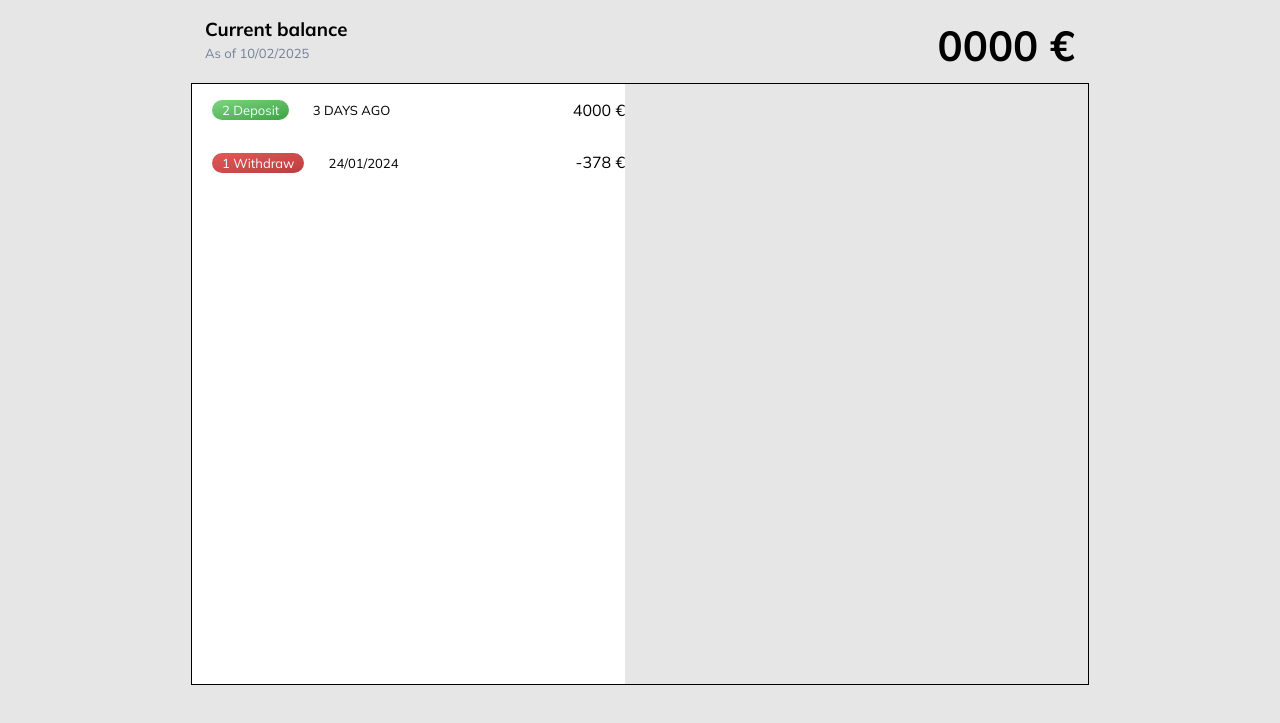
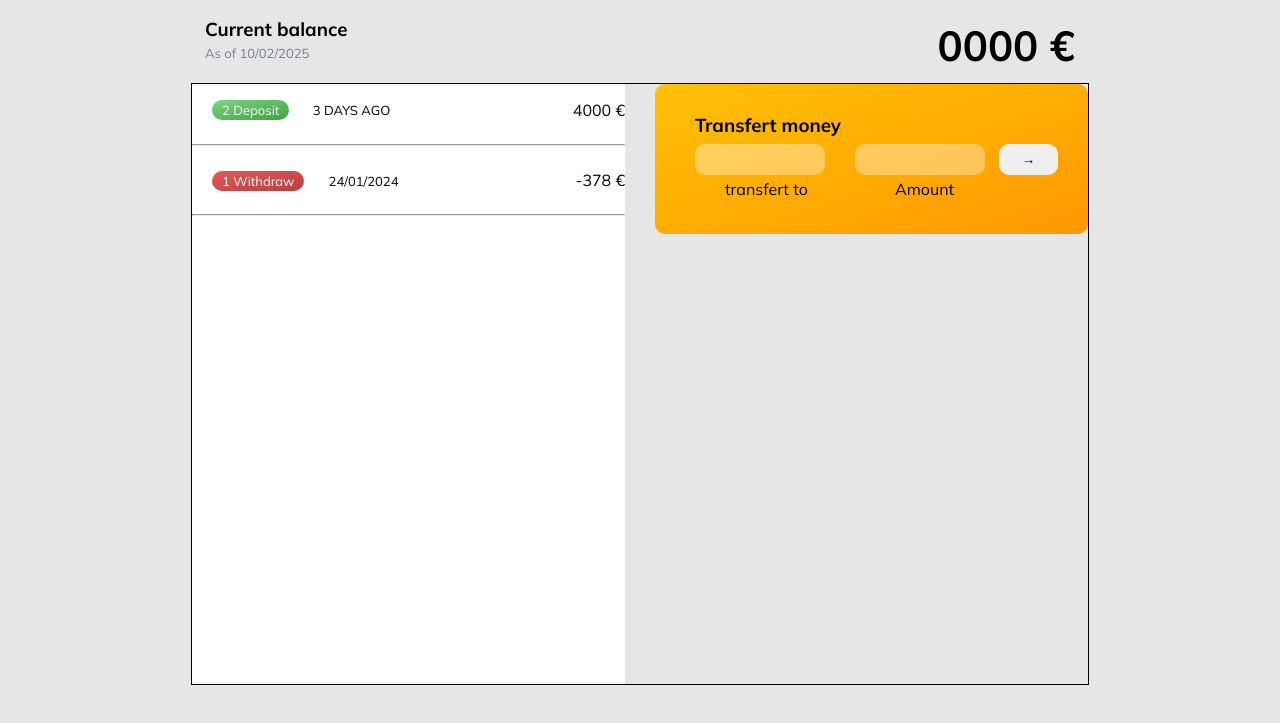
Before and after one commit to geeksunUC/bank-js-project, a plain HTML site: page index.html in a window 1280 px wide. Shown: the part 53-776 px from the top of the page. Drawn offline with Linux system fonts and the light colour scheme.

Commit message:
styling the transfert box

```diff
--- a/index.html
+++ b/index.html
@@ -41,6 +41,7 @@
                 </div>
                 <p class="deposit-amount">4000 &euro;</p>
             </div>
+            <hr>
             <div class="withdraw-container">
                 <div class="withdraw-info">
                     <span class="withdraw">1 Withdraw</span>
@@ -48,10 +49,17 @@
                 </div>
                 <p class="withdraw-amount">-378 &euro;</p>
             </div>
+            <hr>
          </section>
          <!-- /////////////// right /////// -->
          <section class="right">
-
+            <form class="transfert-box">
+                <h3>Transfert money</h3>
+                <input class="transfert-input" type="text">
+                <label class="transfert-to" for="">transfert to</label>
+                <input class="amout-transfert-box-input" type="number">
+                <label class="amount-transfert-label" for="">Amount</label>
+                <button class="btn-transfert-box">→</button>
          </section>
     </section>
     <!-- /////////////////// section of  movements  ////////// -->
--- a/style.css
+++ b/style.css
@@ -98,6 +98,7 @@ header span {
 .right {
     width: 50%;
     margin-left: 20px;
+    /* margin-top: -18px; */
     height: 600px;
 }
 
@@ -133,3 +134,61 @@ header span {
     margin-left: 20px;
     /* font-weight: 500; */
 }
+
+.transfert-box{
+    background: linear-gradient(to right bottom , #ffc107 , #ff9800);
+    border-radius: 10px;
+    height: 140px;
+    padding-top: 10px;
+    /* margin-bottom: 30px; */
+    position: relative;
+}
+
+.transfert-box h3{
+    padding-left: 40px;
+}
+
+.transfert-input{
+    background-color: rgba(255, 255, 255, 0.349);
+    border-radius: 10px;
+    border: none;
+    width:30%;
+    padding: 8px 0px;
+    position: absolute;
+    left: 40px;
+    top: 60px;
+    text-align: center;
+}
+
+.transfert-to{
+    position: absolute;
+    left: 70px;
+    top: 95px;
+}
+
+.amout-transfert-box-input{
+    background-color: rgba(255, 255, 255, 0.349);
+    border-radius: 10px;
+    border: none;
+    width:30%;
+    padding: 8px 0px;
+    position: absolute;
+    left: 200px;
+    top: 60px;
+    text-align: center;
+}
+
+.amount-transfert-label{
+     position: absolute;
+    left: 240px;
+    top: 95px;
+}
+.btn-transfert-box{
+    position: absolute;
+    right: 30px;
+    border: transparent;
+    border-radius: 10px;
+    padding: 8px 23px;
+    top: 60px;
+    cursor: pointer;
+}
```
